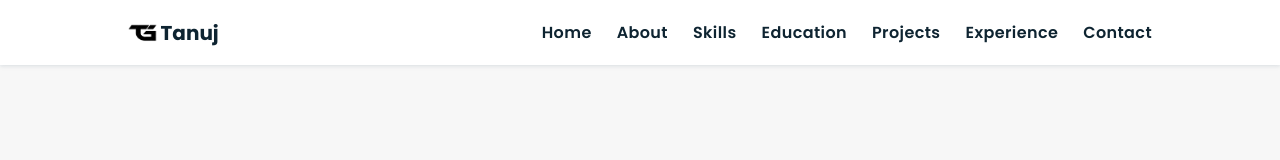
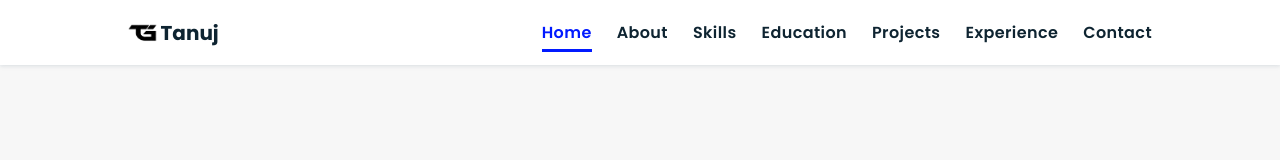
Before and after one commit to tanujgupta18/Portfolio-Website, a React (Vite) app: page / in a window 1280 px wide. Shown: the top 160 px of the page. Built offline with nearby package versions, Linux system fonts and the light colour scheme.

Commit message:
Menu Fix

```diff
--- a/src/components/Navbar.jsx
+++ b/src/components/Navbar.jsx
@@ -4,12 +4,12 @@ import { HiMenu, HiX } from "react-icons/hi";
 import { assets } from "../assets/assets";
 
 const navItems = [
-  { name: "Home", href: "/" },
+  { name: "Home", href: "/", route: true },
   { name: "About", href: "#about" },
   { name: "Skills", href: "#skills" },
   { name: "Education", href: "#education" },
-  { name: "Projects", href: "/projects" },
-  { name: "Experience", href: "/experience" },
+  { name: "Projects", href: "/projects", route: true },
+  { name: "Experience", href: "/experience", route: true },
   { name: "Contact", href: "#contact" },
 ];
 
@@ -36,12 +36,54 @@ const Navbar = () => {
         <ul className="flex items-center">
           {navItems.map((item) => (
             <li key={item.name} className="ml-10">
-              <NavLink
-                to={item.href}
-                className="text-[1.6rem] font-semibold tracking-[0.04rem] text-[#0e2431] transition-all duration-200 hover:text-[#011aff] hover:border-b-[3px] hover:border-[#011aff] hover:pb-1.25"
-              >
-                {item.name}
-              </NavLink>
+              {item.route ? (
+                <NavLink
+                  to={item.href}
+                  className={({ isActive }) =>
+                    `text-[1.6rem] font-semibold tracking-[0.04rem] ${isActive ? "text-[#011aff] border-b-[3px] border-[#011aff] pb-[5px]" : "text-[#0e2431]"}`
+                  }
+                >
+                  {item.name}
+                </NavLink>
+              ) : (
+                <a
+                  href={item.href}
+                  className="text-[1.6rem] font-semibold tracking-[0.04rem] text-[#0e2431] hover:text-[#011aff] hover:border-b-[3px] hover:border-[#011aff] hover:pb-[5px]"
+                >
+                  {item.name}
+                </a>
+              )}
+            </li>
+          ))}
+        </ul>
+      </nav>
+
+      {/* Mobile Menu */}
+      <nav
+        className={`absolute top-[6.5rem] left-0 w-full h-[calc(100vh-6.5rem)] bg-[#0e0f31] transition-all duration-300 md:hidden ${
+          open ? "translate-x-0 opacity-100" : "-translate-x-full opacity-0"
+        }`}
+      >
+        <ul className="flex flex-col items-start p-4 gap-4">
+          {navItems.map((item) => (
+            <li key={item.name}>
+              {item.route ? (
+                <NavLink
+                  to={item.href}
+                  onClick={() => setOpen(false)}
+                  className="block rounded-lg px-5 py-4 text-[2rem] text-white"
+                >
+                  {item.name}
+                </NavLink>
+              ) : (
+                <a
+                  href={item.href}
+                  onClick={() => setOpen(false)}
+                  className="block rounded-lg px-5 py-4 text-[2rem] text-white"
+                >
+                  {item.name}
+                </a>
+              )}
             </li>
           ))}
         </ul>
```
